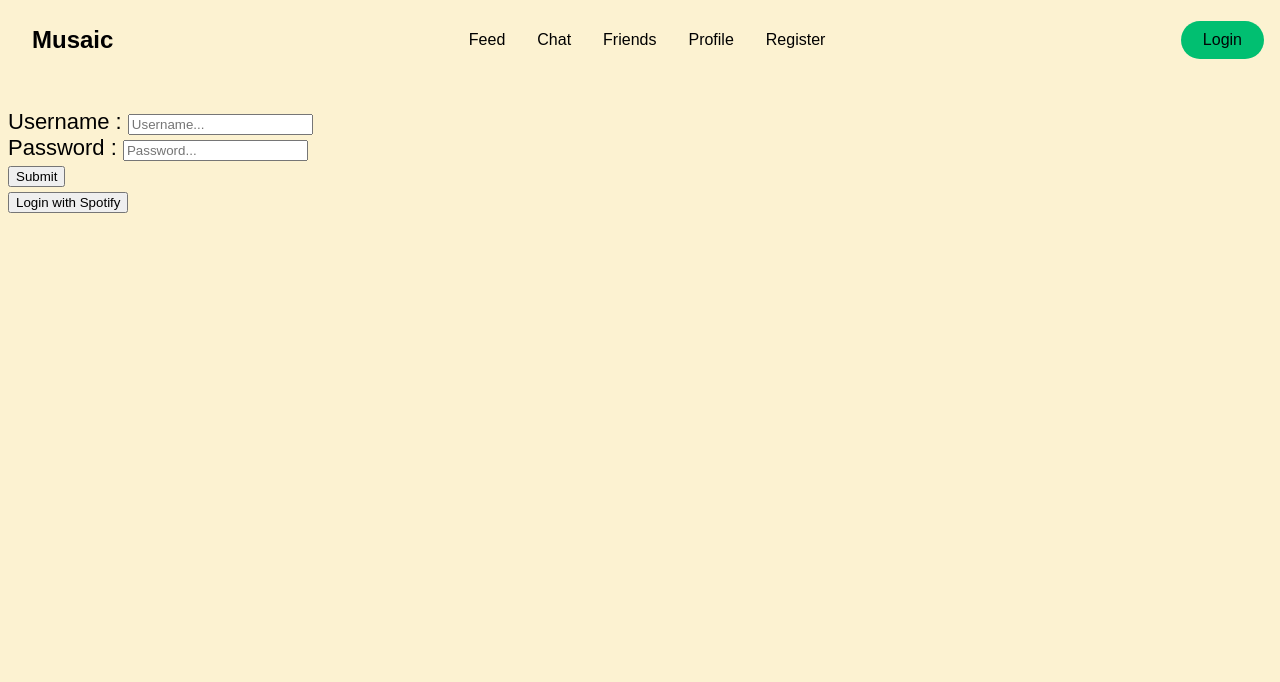
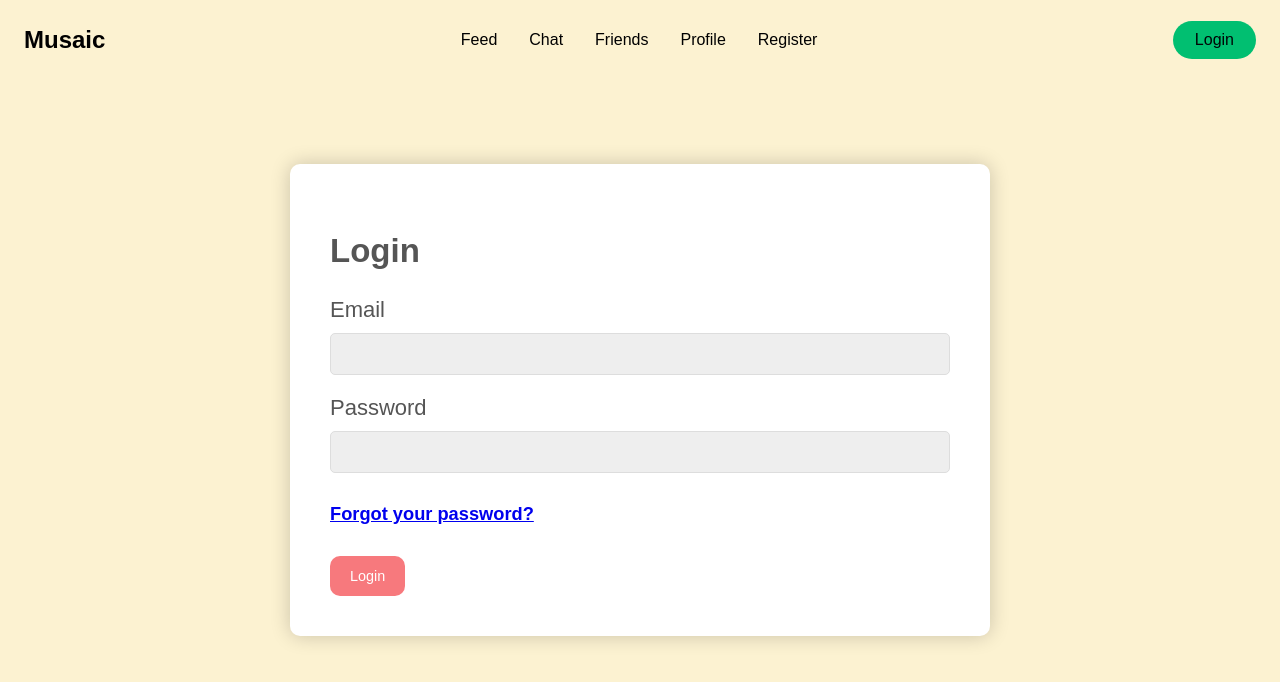
Before and after one commit to justinnguyen0/musaic, a React (Create React App) app: page /login in a window 1280 px wide. Shown: the top 682 px of the page. Built offline with nearby package versions, Linux system fonts and the light colour scheme.

Commit message:
Update Login.js

```diff
--- a/src/components/Login/Login.js
+++ b/src/components/Login/Login.js
@@ -1,67 +1,133 @@
-import React, {Component} from "react"
+import React, { useState } from 'react';
+import styled, { createGlobalStyle, css } from 'styled-components';
 
-class Login extends Component {
-    constructor(props) {
-        super(props)
+const GlobalStyle = createGlobalStyle`
+  html {
+    height: 100%
+  }
+  body {
+    font-family: Encode Sans Expanded;
+    background: #fcf2d1;;
+    height: 100%;
+    margin: 0;
+    color: #555;
+  }
+`;
 
-        this.state = {
-            username:"",
-            password:"",
-            confirmPassword:"",
-        }
+const sharedStyles = css`
+    background-color: #eee;
+    height: 40px;
+    border-radius: 5px;
+    border: 1px solid #ddd;
+    margin: 10px 0 20px 0;
+    padding: 20px;
+    box-sizing: border-box;
+`;
 
-        this.handleSubmit = this.handleSubmit.bind(true)
-    }
+const StyledFormWrapper = styled.div`
+    display: flex;
+    justify-content: center;
+    align-items: center;
+    height: 100vh;
+    padding: 0 20px;
+`;
 
-    usernameHandler = (event) => {
-        this.setState({
-            username: event.target.value
-        })
-    }
+const StyledForm = styled.form`
+    width: 100%;
+    max-width: 700px;
+    padding: 40px;
+    background-color: #fff;
+    border-radius: 10px;
+    box-sizing: border-box;
+    box-shadow: 0px 0px 20px 0px rgba(0, 0, 0, 0.2);
+`;
 
-    passwordHandler = (event) => {
-        this.setState({
-            password: event.target.value
-        })
-    }
+const StyledInput = styled.input`
+    font-size: 0.9rem;
+    display: block;
+    width: 100%;
+    ${sharedStyles}
+`;
 
-    confirmPasswordHandler = (event) => {
-        this.setState({
-            confirmPassword: event.target.value
-        })
-    }
+const StyledButton = styled.button`
+    display: block;
+    background-color: #f7797d;
+    color: #fff;
+    font-size: 0.9rem;
+    border: 0;
+    border-radius: 10px;
+    height: 40px;
+    padding: 0 20px;
+    cursor: pointer;
+    box-sizing: border-box;
+`;
 
-    handleSubmit = (event) => {
-        alert(`${this.state.username} Login Successful`)
-        console.log(this.state)
-        this.setState({
-            username:"",
-            password:"",
-            confirmPassword:"",
+const StyledError = styled.div`
+    color: red;
+    font-weight: 800;
+    margin: 0 0 40px 0;
+`;
 
-        })
-    event.preventDefault()
-    }
+const initalState = {
+    email: '',
+    password: '',
+};
 
+function Login() {
+    const [state, setState] = useState(initalState);
+    const [error, setError] = useState('');
 
+    const handleSubmit = e => {
+        e.preventDefault();
+        //validate email and password
+        //redirect to homepages
+        setError('');
+        alert('Testing: see comments in handlesubmit')
+        console.log("Success")
+    };
 
-render() {
-    return (
-            <div>
-                <form onSubmit={this.handleSubmit}>
-                    <h1>User Login</h1>
-                    <label>Username :</label> <input type="text" value={this.state.username} onChange={this.usernameHandler} placeholder="Username..." /><br />
-                    <label>Password :</label> <input type="password" value={this.state.password} onChange={this.passwordHandler} placeholder="Password..." /><br />
-                    <input type="submit" value="Submit" />
-                </form>
-                <div className="App">
-                    <a href="http://localhost:8888">
-                        <button>Login with Spotify</button>
-                    </a>
-                </div>
-            </div>
-        )
-    }
+    const handleInput = e => {
+        const inputName = e.currentTarget.name;
+        const value = e.currentTarget.value;
+
+        setState(prev => ({ ...prev, [inputName]: value }));
+    };
+
+  return (
+    <>
+        <GlobalStyle />
+        <StyledFormWrapper>
+            <StyledForm onSubmit={handleSubmit}>
+                <h2>Login</h2>
+
+                <label htmlFor="email">Email</label>
+                <StyledInput
+                    type="email"
+                    name="email"
+                    value={state.email}
+                    onChange={handleInput}
+                />
+
+                <label htmlFor="password">Password</label>
+                <StyledInput
+                    type="password"
+                    name="password"
+                    value={state.password}
+                    onChange={handleInput}
+                />
+                <h5><a href="http://localhost:3000/register">Forgot your password?</a></h5>
+
+                {error && (
+                    <StyledError>
+                    <p>{error}</p>
+                    </StyledError>
+                )}
+
+                <StyledButton onClick={handleSubmit} type="submit">Login</StyledButton>
+                </StyledForm>
+        </StyledFormWrapper>
+    </>
+  );
 }
 
-export default Login;
+export default Login
```
